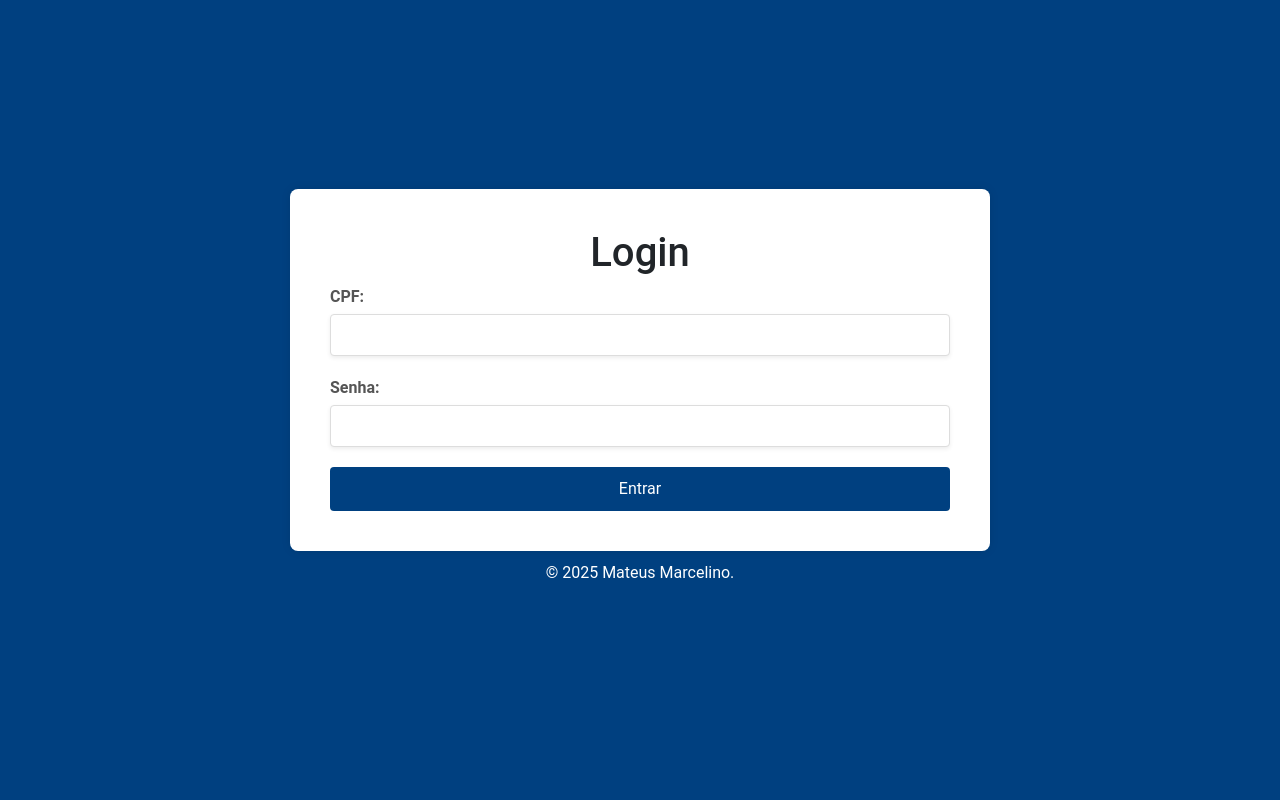
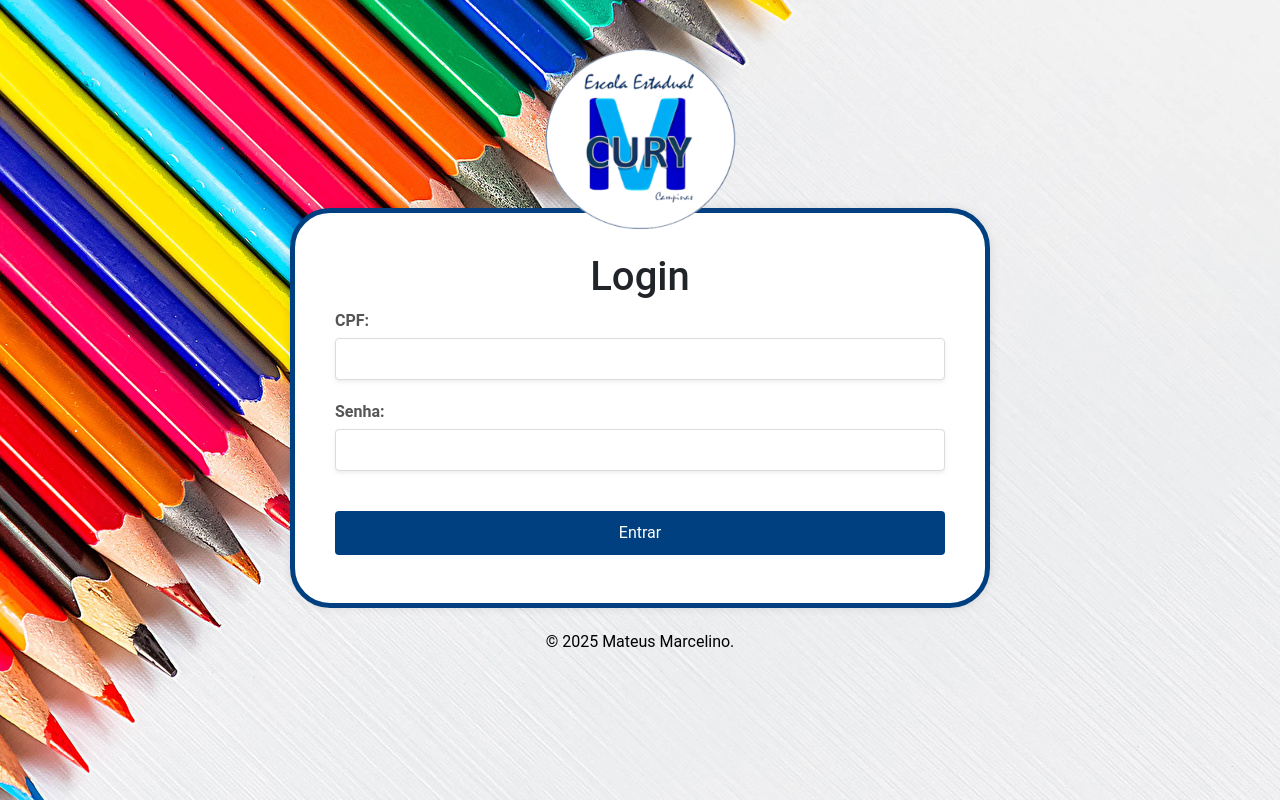
Before and after one commit to mateusmarcelino23/tcc, a PHP site: page /trabalho_crud/frontend/login_front.php in a window 1280 px wide. Run offline with PHP 8.4, Linux system fonts and the light colour scheme.

Commit message:
estilizando login

```diff
--- a/trabalho_crud/estilos/login.css
+++ b/trabalho_crud/estilos/login.css
@@ -1,5 +1,5 @@
 body {
-        background-color: #004080;
+    background: url(../imagens/School_White_background_Pencils_Multicolor_568201_1920x1080.jpg);
     margin: 0;
     padding: 0;
     font-family: 'Roboto', sans-serif;
@@ -10,17 +10,34 @@ body {
     flex-direction: column;
 }
 
+/* Logo centralizada */
+.logo {
+    position: fixed;
+    top: 40px;
+    left: 50%;
+    transform: translateX(-50%);
+    display: block;
+    margin: 0 auto 20px;
+    height: 80px;
+    width: auto;
+    max-width: 200px;
+    height: auto;
+}
+
+
 .container {
     background-color: white;
     padding: 40px;
-    border-radius: 8px;
+    border-radius: 40px;
     box-shadow: 0 0 10px rgba(0, 0, 0, 0.1);
     width: 700px;
+    height: 400px;
+    border: 5px solid #004080;
 }
 
 h1 {
     text-align: center;
-    color: #333;
+    color: #000000;
     margin-bottom: 20px;
 }
 
--- a/trabalho_crud/estilos/style.css
+++ b/trabalho_crud/estilos/style.css
@@ -44,7 +44,7 @@ body {
 
 .header-logo {
     position: absolute;
-    height: 55px;
+    height: 50px;
     width: auto;
     left: 20px;
     top: 50%;
--- a/trabalho_crud/frontend/login_front.php
+++ b/trabalho_crud/frontend/login_front.php
@@ -14,6 +14,11 @@ include '../backend/login.php';
 </head>
 
 <body class="body">
+
+    <div class="text-center mb-3">
+        <img src="../imagens/1748908346791.png" alt="Logo da Biblioteca M.V.C" class="logo">
+    </div>
+
     <div class="container">
         <div class="text-center">
             <h1 class="h1">Login</h1>
@@ -34,17 +39,12 @@ include '../backend/login.php';
                 <label for="senha" class="form-label">Senha:</label>
                 <input type="password" name="senha" id="senha" class="form-control shadow-sm" autocomplete="off" required>
             </div>
-            <button type="submit" class="login-container button">Entrar</button>
+            <button type="submit" class="login-container button" style="margin-top: 20px;">Entrar</button>
         </form>
-
-        <!-- <p class="mt-3 esqueceu-senha-texto">
-            <span class="texto-esqueci-senha">Esqueceu a Senha?</span>
-            <a href="esqueci_senha.php" class="link-esqueci-senha">Clique Aqui para Recuperar</a>
-        </p> -->
 
     </div>
 
-    <footer style="text-align: center; padding: 10px; color: white;">
+    <footer style="text-align: center; position: fixed; margin-top: 500px; color: black;">
         <p>&copy; 2025 Mateus Marcelino.</p>
     </footer>
 
```
Also changed, not shown: trabalho_crud/imagens/School_White_background_Pencils_Multicolor_568201_1920x1080.jpg (added). Lines whose indentation alone changed are shown as unchanged.
